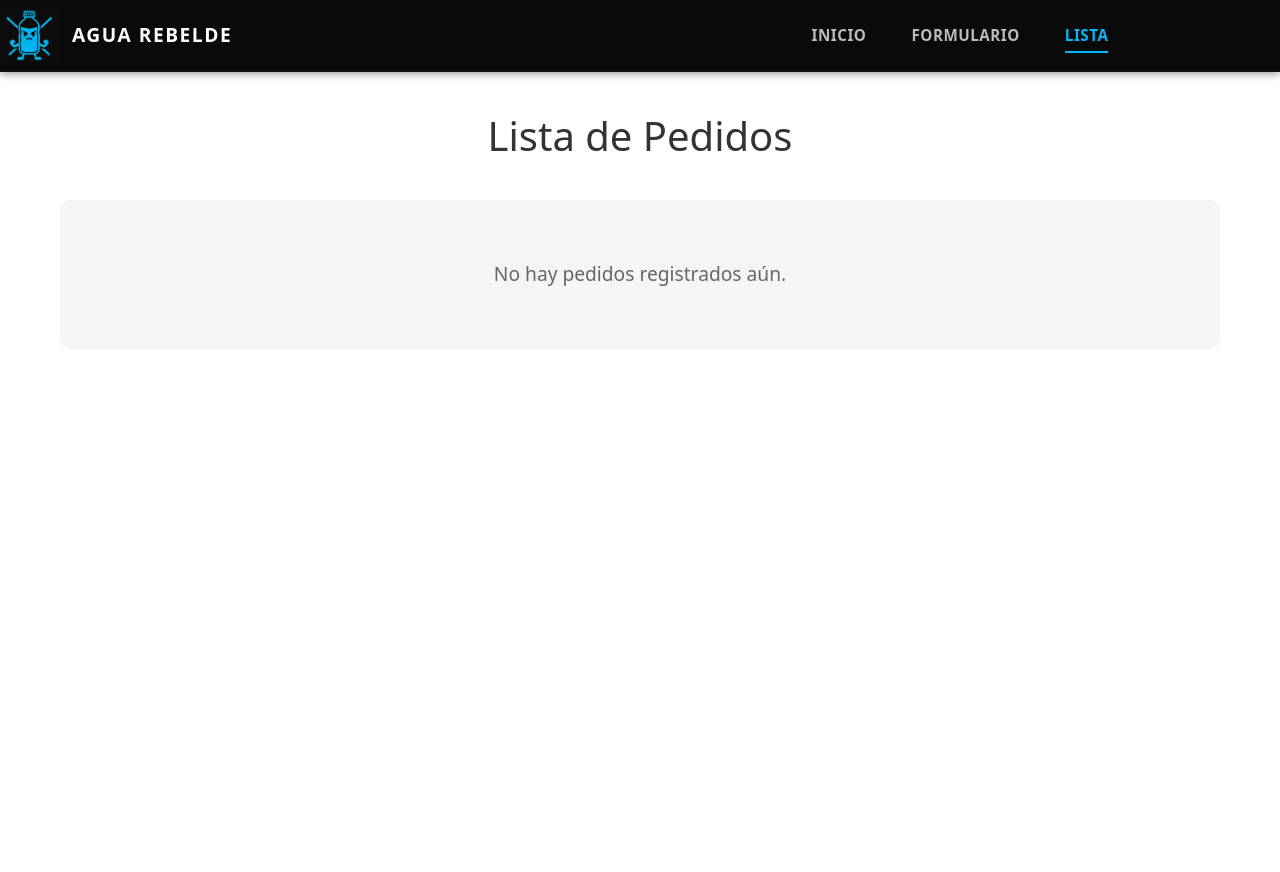
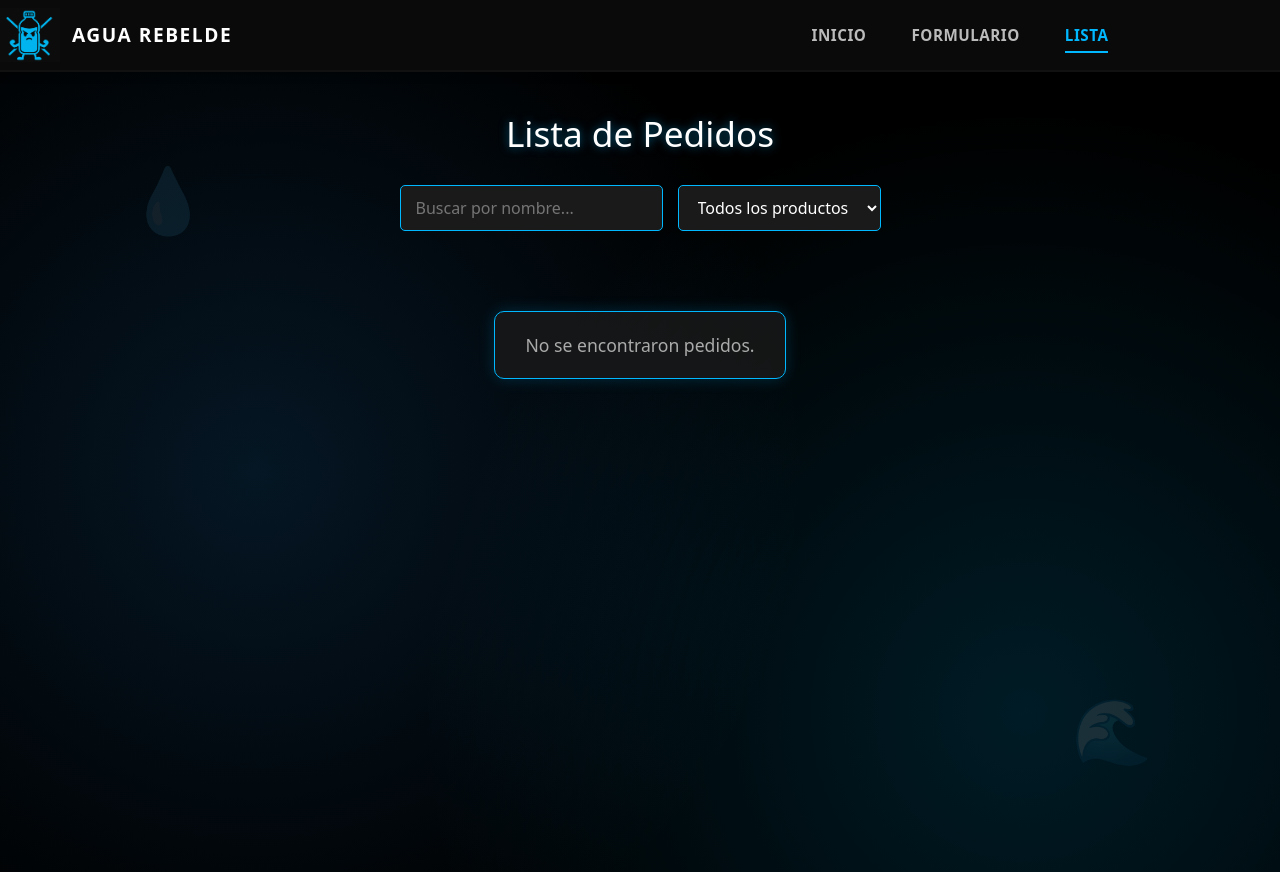
Before and after one commit to Axel0820/grupo2, a React (Create React App) app in the folder grupo2/: page /catalogo in a window 1280 px wide. Before the commit the page ends 800 px from the top, so only its background shows below. Built offline with nearby package versions, Linux system fonts and the light colour scheme.

Commit message:
vesrcion estable

```diff
--- a/grupo2/src/pages/Catalogo.css
+++ b/grupo2/src/pages/Catalogo.css
@@ -1,115 +1,167 @@
 .catalogo-container {
+  min-height: 100vh;
   padding: 40px 20px;
-  max-width: 1200px;
-  margin: 0 auto;
-  min-height: 80vh;
+  display: flex;
+  flex-direction: column;
+  align-items: center;
+  background:
+    radial-gradient(circle at 20% 50%, rgba(33, 150, 243, 0.15) 0%, transparent 50%),
+    radial-gradient(circle at 80% 80%, rgba(0, 184, 255, 0.15) 0%, transparent 50%),
+    #000;
+  position: relative;
+  overflow: hidden;
 }
 
-.catalogo-container h1 {
-  text-align: center;
-  color: #333;
-  margin-bottom: 40px;
-  font-size: 2.5rem;
+.catalogo-container::before {
+  content: '💧';
+  position: absolute;
+  top: 10%;
+  left: 10%;
+  font-size: 4rem;
+  opacity: 0.1;
+  animation: float 6s ease-in-out infinite;
 }
 
-.no-pedidos {
-  text-align: center;
-  font-size: 1.2rem;
-  color: #666;
-  padding: 60px 20px;
-  background-color: #f5f5f5;
-  border-radius: 10px;
+.catalogo-container::after {
+  content: '🌊';
+  position: absolute;
+  bottom: 10%;
+  right: 10%;
+  font-size: 4rem;
+  opacity: 0.1;
+  animation: float 8s ease-in-out infinite reverse;
 }
 
+@keyframes float {
+  0%, 100% { transform: translateY(0); }
+  50% { transform: translateY(-20px); }
+}
+
+/* Título principal */
+.catalogo-container h1 {
+  color: #fff;
+  font-size: 2.2rem;
+  text-align: center;
+  margin-bottom: 30px;
+  text-shadow: 0 0 10px rgba(0, 184, 255, 0.5);
+}
+
+/* Filtros */
+.filtros {
+  display: flex;
+  justify-content: center;
+  gap: 15px;
+  margin-bottom: 30px;
+  flex-wrap: wrap;
+  z-index: 2;
+}
+
+.filtros input,
+.filtros select {
+  background-color: #1a1a1a;
+  color: #fff;
+  border: 1px solid #00B8FF;
+  padding: 10px 15px;
+  border-radius: 5px;
+  font-size: 1rem;
+  outline: none;
+  transition: all 0.3s ease;
+}
+
+.filtros input:focus,
+.filtros select:focus {
+  border-color: #00B8FF;
+  box-shadow: 0 0 10px rgba(0, 184, 255, 0.4);
+}
+
+/* Lista de pedidos */
 .pedidos-lista {
   display: grid;
-  grid-template-columns: repeat(auto-fill, minmax(350px, 1fr));
-  gap: 25px;
-  padding: 20px 0;
+  grid-template-columns: repeat(auto-fit, minmax(280px, 1fr));
+  gap: 20px;
+  width: 100%;
+  max-width: 1000px;
+  z-index: 2;
 }
 
+/* Tarjeta individual */
 .pedido-card {
-  background-color: white;
+  background-color: #1a1a1a;
+  border: 1px solid #00B8FF;
   border-radius: 10px;
-  box-shadow: 0 4px 6px rgba(0, 0, 0, 0.1);
-  padding: 25px;
-  transition: transform 0.3s, box-shadow 0.3s;
+  padding: 20px;
+  box-shadow: 0 0 20px rgba(0, 184, 255, 0.2);
+  transition: transform 0.2s, box-shadow 0.2s;
+  position: relative;
 }
 
 .pedido-card:hover {
   transform: translateY(-5px);
-  box-shadow: 0 6px 12px rgba(0, 0, 0, 0.15);
+  box-shadow: 0 0 25px rgba(0, 184, 255, 0.4);
 }
 
 .pedido-header {
   display: flex;
   justify-content: space-between;
   align-items: center;
-  margin-bottom: 20px;
-  padding-bottom: 15px;
-  border-bottom: 2px solid #4CAF50;
+  margin-bottom: 15px;
 }
 
 .pedido-header h3 {
-  color: #333;
+  color: #00B8FF;
+  font-size: 1.2rem;
   margin: 0;
-  font-size: 1.5rem;
 }
 
 .btn-eliminar {
-  background-color: #f44336;
-  color: white;
+  background: none;
   border: none;
-  border-radius: 50%;
-  width: 30px;
-  height: 30px;
+  color: #ff5252;
   font-size: 1.2rem;
   cursor: pointer;
-  transition: background-color 0.3s;
-  display: flex;
-  align-items: center;
-  justify-content: center;
+  transition: transform 0.2s, color 0.3s;
 }
 
 .btn-eliminar:hover {
-  background-color: #d32f2f;
-}
-
-.pedido-info {
-  display: flex;
-  flex-direction: column;
-  gap: 10px;
+  color: #ff7878;
+  transform: scale(1.2);
 }
 
 .pedido-info p {
-  margin: 0;
-  color: #555;
-  font-size: 1rem;
+  color: #ccc;
+  margin: 5px 0;
+  font-size: 0.95rem;
 }
 
 .pedido-info strong {
-  color: #333;
+  color: #00B8FF;
 }
 
 .fecha {
   margin-top: 10px;
-  padding-top: 10px;
-  border-top: 1px solid #eee;
+  font-style: italic;
   font-size: 0.9rem;
-  color: #888;
+  color: #999;
 }
 
-/* Responsive */
-@media (max-width: 768px) {
-  .pedidos-lista {
-    grid-template-columns: 1fr;
+/* Mensaje cuando no hay pedidos */
+.no-pedidos {
+  color: #aaa;
+  font-size: 1.1rem;
+  text-align: center;
+  margin-top: 50px;
+  background-color: rgba(26, 26, 26, 0.8);
+  padding: 20px 30px;
+  border-radius: 10px;
+  border: 1px solid #00B8FF;
+  box-shadow: 0 0 15px rgba(0, 184, 255, 0.2);
+}
+
+@media (max-width: 600px) {
+  .catalogo-container h1 {
+    font-size: 1.8rem;
   }
-
-  .catalogo-container h1 {
-    font-size: 2rem;
-  }
-
   .pedido-card {
-    padding: 20px;
+    padding: 15px;
   }
 }
--- a/grupo2/src/pages/Catalogo.jsx
+++ b/grupo2/src/pages/Catalogo.jsx
@@ -3,11 +3,11 @@ import './Catalogo.css';
 
     function Catalogo() {
     const [pedidos, setPedidos] = useState([]);
+    const [nombreBusqueda, setNombreBusqueda] = useState('');
+    const [tipoProducto, setTipoProducto] = useState('todos');
 
-    // Cargar pedidos del localStorage
     useEffect(() => {
         cargarPedidos();
-        // Actualizar cada segundo para detectar nuevos pedidos
         const interval = setInterval(cargarPedidos, 1000);
         return () => clearInterval(interval);
     }, []);
@@ -17,25 +17,59 @@ function Catalogo() {
         setPedidos(pedidosGuardados);
     };
 
-    const eliminarPedido = (id) => {
+    const confirmarYEliminar = (id) => {
+        const confirmar = window.confirm('¿Estás seguro de que deseas eliminar este pedido?');
+        if (confirmar) {
         const pedidosActualizados = pedidos.filter(pedido => pedido.id !== id);
         localStorage.setItem('pedidos', JSON.stringify(pedidosActualizados));
         setPedidos(pedidosActualizados);
+        }
     };
+
+    const normalizar = (texto) =>
+        texto.normalize("NFD").replace(/[\u0300-\u036f]/g, "").toLowerCase();
+
+    const pedidosFiltrados = pedidos.filter(pedido => {
+        const nombre = normalizar(pedido.nombre || '');
+        const producto = normalizar(pedido.producto || '');
+
+        const coincideNombre = nombre.includes(normalizar(nombreBusqueda));
+        const coincideProducto =
+        tipoProducto === 'todos' || producto.includes(tipoProducto);
+
+        return coincideNombre && coincideProducto;
+    });
 
     return (
         <div className="catalogo-container">
         <h1>Lista de Pedidos</h1>
-            {pedidos.length === 0 ? (
-                <p className="no-pedidos">No hay pedidos registrados aún.</p>
+
+        {/* Buscador y filtro */}
+        <div className="filtros">
+            <input
+            type="text"
+            placeholder="Buscar por nombre..."
+            value={nombreBusqueda}
+            onChange={(e) => setNombreBusqueda(e.target.value)}
+            />
+            <select value={tipoProducto} onChange={(e) => setTipoProducto(e.target.value)}>
+            <option value="todos">Todos los productos</option>
+            <option value="bidon">Bidón</option>
+            <option value="botella">Botella</option>
+            <option value="pack">Pack</option>
+            </select>
+        </div>
+
+        {pedidosFiltrados.length === 0 ? (
+            <p className="no-pedidos">No se encontraron pedidos.</p>
         ) : (
             <div className="pedidos-lista">
-                    {pedidos.map((pedido) => (
+            {pedidosFiltrados.map((pedido) => (
                 <div key={pedido.id} className="pedido-card">
                 <div className="pedido-header">
                     <h3>{pedido.nombre}</h3>
                     <button
-                                    onClick={() => eliminarPedido(pedido.id)}
+                    onClick={() => confirmarYEliminar(pedido.id)}
                     className="btn-eliminar"
                     >
                     ✕
```
Lines whose indentation alone changed are shown as unchanged.
